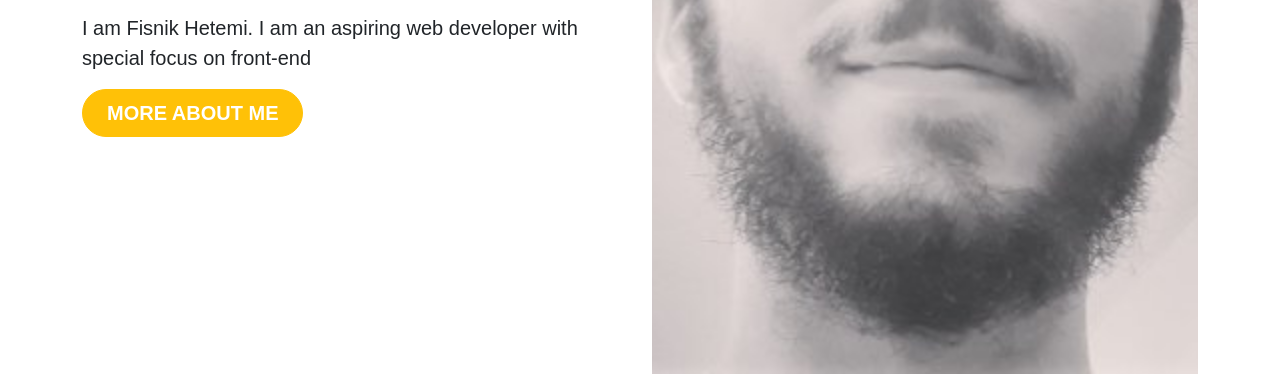
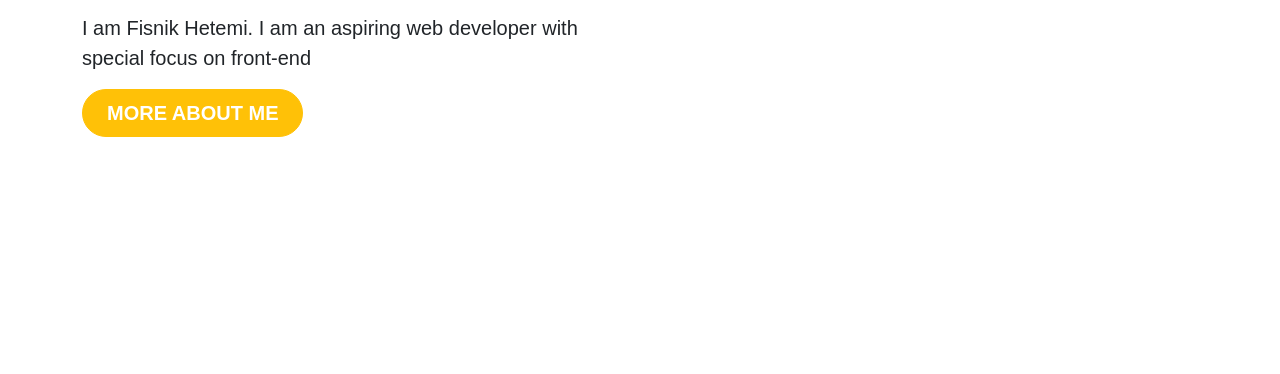
Before and after one commit to FisnikH26/portfolio, a plain HTML site: page index.html in a window 1280 px wide. Shown: the part 426-800 px from the top of the page. Drawn offline with nearby package versions, Linux system fonts and the light colour scheme.

Commit message:
Removed photo

```diff
--- a/index.html
+++ b/index.html
@@ -29,9 +29,6 @@
                     <a href="/aboutme.html" class="btn btn-warning text-white fs-5 px-4 py-2 fw-bold rounded-pill">MORE ABOUT ME
                     </a>
                 </section>
-                <section class="col-lg-6 left ">
-                    <img src="./assets/img/my-photo.jpg" class="object-fit-cover" width="100%" height="100%" alt="Me">
-                </section>
             </div>
         </div>
 
```
